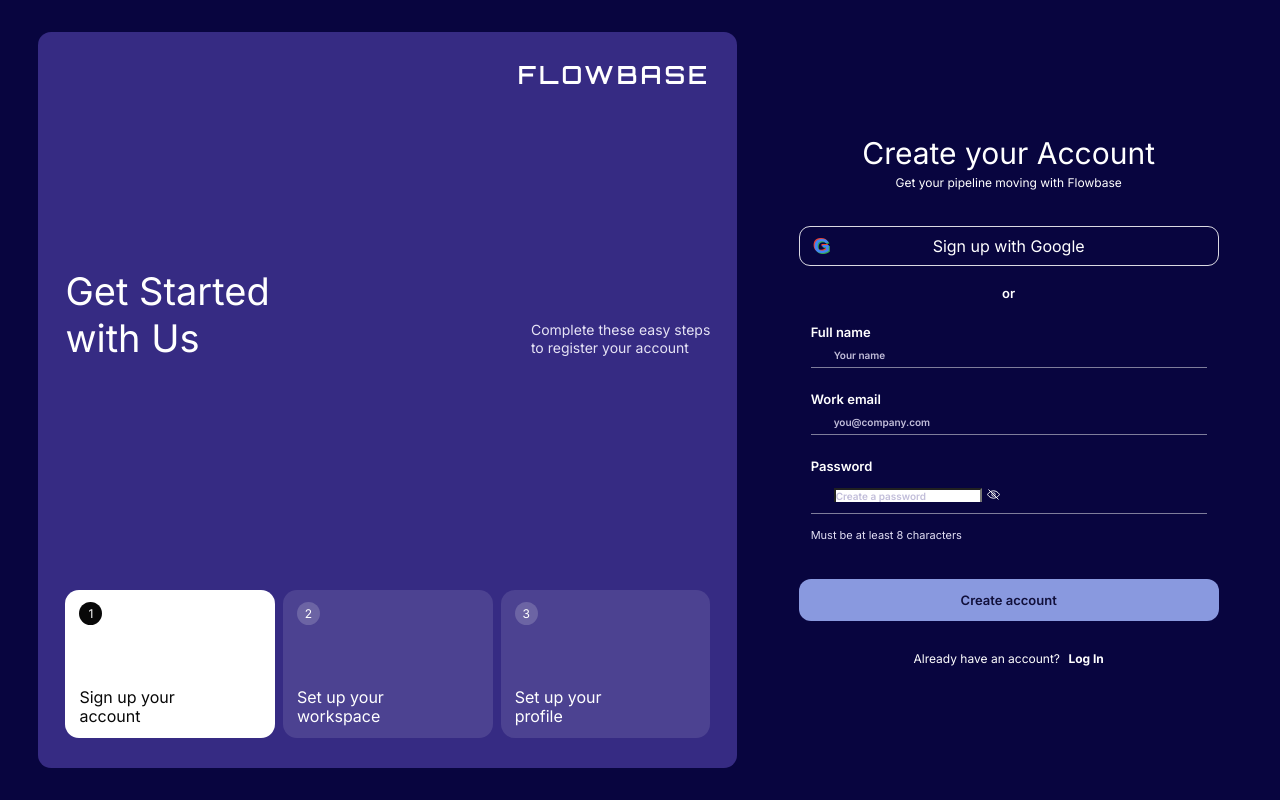
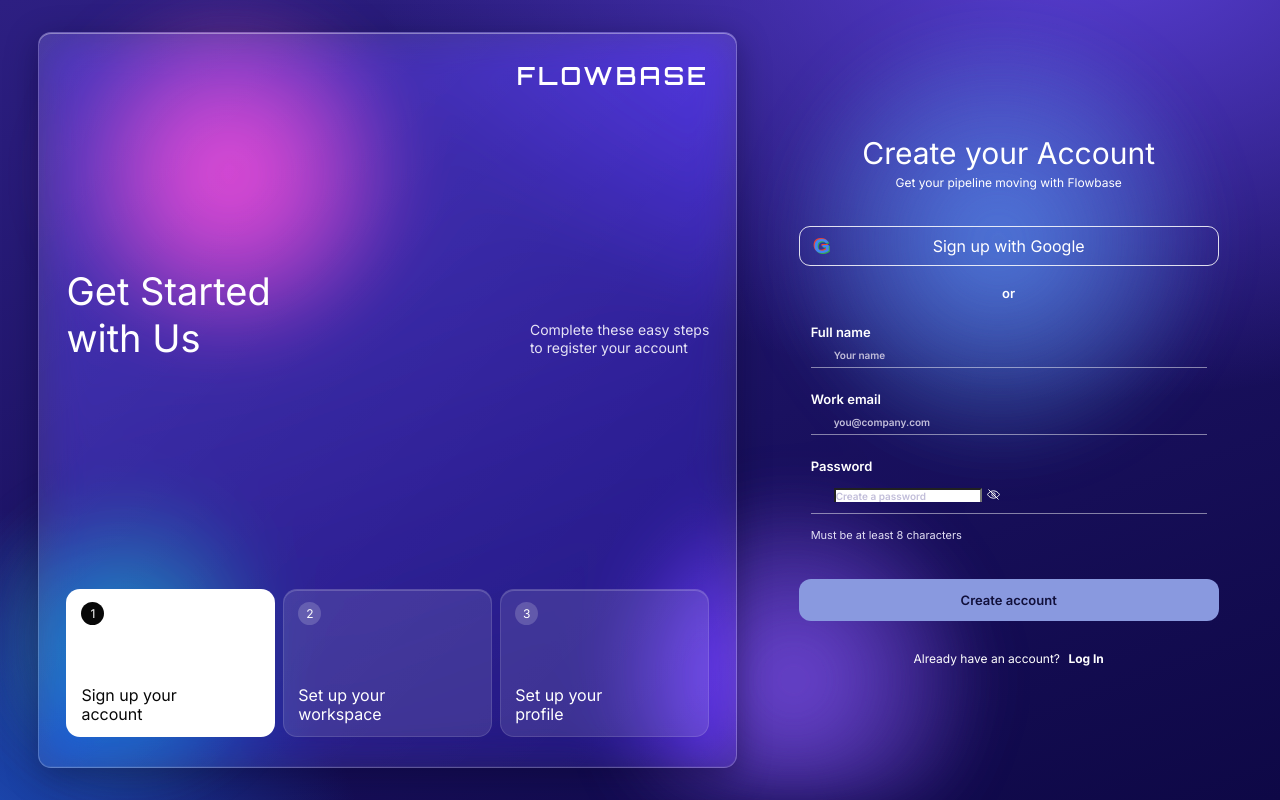
Before and after one commit to obinyan/FLOWBASE, a Next.js app: page /signup in a window 1280 px wide. Built offline with nearby package versions, Linux system fonts and the light colour scheme.

Commit message:
Editied the styling for the sign in and sign up pages and also change search bar location on mobile display

```diff
--- a/app/globals.css
+++ b/app/globals.css
@@ -129,6 +129,7 @@
 .search input { flex: 1; min-width: 0; background: none; border: 0; outline: 0; font-size: 13px; color: #fff; }
 .search input::placeholder { color: rgba(255, 255, 255, 0.72); opacity: 1; }
 .search:focus-within { background: rgba(255, 255, 255, 0.20); border-color: rgba(199, 206, 255, 0.7); outline: 0; box-shadow: 0 0 0 3px rgba(170, 179, 240, 0.28), inset 0 2px 6px rgba(8, 3, 40, 0.2); }
+.mobile-search { display: none; }
 
 .nav { display: flex; flex-direction: column; gap: 4px; }
 .nav.primary { margin-bottom: 14px; }
@@ -351,6 +352,11 @@
   .shell { grid-template-columns: minmax(0, 1fr); }
   .main { padding: 12px; }
   .mobilebar { display: flex; align-items: center; gap: 12px; padding: 4px 4px 0; }
+  .mobile-search { display: block; position: relative; margin-left: auto; z-index: 60; }
+  .mobile-search-toggle { display: grid; place-items: center; width: 40px; height: 40px; border-radius: 12px; border: 1px solid var(--glass-border); background: linear-gradient(135deg, rgba(255, 255, 255, 0.2), rgba(255, 255, 255, 0.07)); box-shadow: var(--glass-shadow-sm), inset 0 1px 0 var(--glass-highlight); -webkit-backdrop-filter: var(--blur-sm); backdrop-filter: var(--blur-sm); }
+  .mobile-search-popover { position: absolute; top: calc(100% + 8px); right: 0; width: min(280px, calc(100vw - 32px)); padding: 8px; border-radius: 14px; background: linear-gradient(135deg, rgba(255, 255, 255, 0.22), rgba(255, 255, 255, 0.10)); border: 1px solid var(--glass-border); box-shadow: var(--glass-shadow), inset 0 1px 0 var(--glass-highlight); -webkit-backdrop-filter: var(--blur); backdrop-filter: var(--blur); }
+  .mobile-search-popover .search { margin: 0; }
+  .sidebar .search { display: none; }
   .menu-btn { display: grid; place-items: center; width: 40px; height: 40px; border-radius: 12px; background: linear-gradient(135deg, rgba(255, 255, 255, 0.2), rgba(255, 255, 255, 0.07)); }
   .wordmark { font-size: 22px; }
   .sidebar {
@@ -402,14 +408,19 @@
 
 /* ───────── Demo authentication ───────── */
 .auth-page {
-  --auth-ink: #08053f;
-  --auth-panel: #362b83;
+  --auth-ink: #0e0846;
+  --auth-panel: linear-gradient(135deg, rgba(255, 255, 255, 0.14), rgba(255, 255, 255, 0.05));
   --auth-lilac: #8696db;
   min-height: 100vh;
   color: #fff;
-  background: var(--auth-ink);
+  background: transparent;
   font-family: var(--font);
 }
+.auth-page::before { content: ""; position: fixed; inset: 0; z-index: -1; pointer-events: none; background: radial-gradient(circle 260px at 18% 22%, rgba(255, 94, 196, 0.45), transparent 70%), radial-gradient(circle 320px at 78% 30%, rgba(94, 160, 255, 0.45), transparent 70%), radial-gradient(circle 280px at 62% 85%, rgba(140, 90, 255, 0.50), transparent 70%), radial-gradient(circle 220px at 10% 80%, rgba(60, 220, 210, 0.30), transparent 70%); filter: blur(30px); }
+.signin-card, .signup-story { border: 1px solid var(--glass-border); box-shadow: var(--glass-shadow), inset 0 1px 0 var(--glass-highlight), inset 0 -1px 0 rgba(255,255,255,.05); -webkit-backdrop-filter: var(--blur); backdrop-filter: var(--blur); }
+.signup-steps li { border: 1px solid var(--glass-border-soft); box-shadow: inset 0 1px 0 rgba(255,255,255,.18); }
+.signup-steps li.current { background: linear-gradient(135deg, rgba(255,255,255,.9), rgba(200,208,255,.72)); border-color: rgba(255,255,255,.85); color: #1a1450; }
+.signup-steps li.current span { background: #1a1450; color: #fff; }
 .auth-page * { box-sizing: border-box; }
 .auth-page button, .auth-page input { font: inherit; }
 .auth-signin { min-height: 100vh; display: grid; grid-template-columns: minmax(310px, 1fr) minmax(490px, 1.16fr); align-items: center; gap: clamp(34px, 6vw, 92px); padding: 32px 4vw 32px 3.2vw; }
@@ -426,7 +437,7 @@
 .orbit-line.diagonal-two { width: 76%; transform: rotate(135deg); }
 .orbit-line.diagonal-three { width: 70%; transform: rotate(270deg); }
 .orbit-line.diagonal-four { width: 70%; transform: rotate(0deg); }
-.orbit-center { position: absolute; left: calc(50% - 19px); top: calc(49.2% - 15px); width: 38px; height: 32px; padding: 10px; border-radius: 12px; background: #362b83; box-shadow: 0 0 20px rgba(95, 82, 192, .2); }
+.orbit-center { position: absolute; left: calc(50% - 19px); top: calc(49.2% - 15px); width: 38px; height: 32px; padding: 10px; border-radius: 12px; background: rgba(255,255,255,.14); border: 1px solid var(--glass-border); box-shadow: var(--glass-shadow-sm), inset 0 1px 0 var(--glass-highlight); -webkit-backdrop-filter: var(--blur-sm); backdrop-filter: var(--blur-sm); }
 .signin-card { min-height: min(84vh, 650px); position: relative; display: flex; flex-direction: column; padding: 22px 30px 24px; border-radius: 22px; background: var(--auth-panel); }
 .signin-topline { display: flex; justify-content: space-between; align-items: center; gap: 18px; font-size: 11px; color: #e1def7; }
 .signin-topline a { color: #fff; font-weight: 600; white-space: nowrap; }
--- a/components/AppShell.js
+++ b/components/AppShell.js
@@ -1,5 +1,5 @@
 "use client";
-import { useEffect, useState } from "react";
+import { useEffect, useRef, useState } from "react";
 import { usePathname } from "next/navigation";
 import Sidebar from "./Sidebar";
 import Header from "./Header";
@@ -8,8 +8,14 @@
 
 export default function AppShell({ children }) {
   const [open, setOpen] = useState(false);
+  const [searchOpen, setSearchOpen] = useState(false);
+  const [query, setQuery] = useState("");
+  const searchRef = useRef(null);
   const pathname = usePathname();
   useEffect(() => setOpen(false), [pathname]);
+  useEffect(() => {
+    if (searchOpen) searchRef.current?.focus();
+  }, [searchOpen]);
   useEffect(() => {
     const onKey = (e) => e.key === "Escape" && setOpen(false);
     window.addEventListener("keydown", onKey);
@@ -29,6 +35,14 @@
             <Icon name="menu" size={26} />
           </button>
           <Logo />
+          <div className="mobile-search">
+            <button type="button" className="mobile-search-toggle" aria-label={searchOpen ? "Close search" : "Open search"} aria-expanded={searchOpen} aria-controls="mobile-search-field" onClick={() => setSearchOpen((value) => !value)}>
+              <Icon name={searchOpen ? "close" : "search"} size={21} />
+            </button>
+            {searchOpen && <label className="mobile-search-popover" id="mobile-search-field">
+              <span className="search"><Icon name="search" size={18} /><input ref={searchRef} type="search" placeholder="Search" value={query} onChange={(event) => setQuery(event.target.value)} aria-label="Search" onKeyDown={(event) => event.key === "Escape" && setSearchOpen(false)} /></span>
+            </label>}
+          </div>
         </div>
         <Header />
         {children}
```
